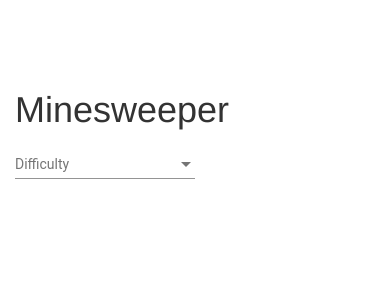
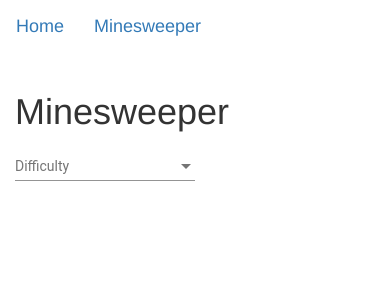
Before and after one commit to simon-lammes/angular-app, an Angular app: page /minesweeper in a window 390 px wide. Shown: the top 300 px of the page. Built offline with nearby package versions, Linux system fonts and the light colour scheme.

Commit message:
navbar visible on small mobile devices

```diff
--- a/src/app/app.component.html
+++ b/src/app/app.component.html
@@ -1,7 +1,5 @@
-<nav class="navbar navbar-expand-lg navbar-light bg-light">
-  <div class="collapse navbar-collapse" id="navbarTogglerDemo01">
-    <a class="navbar-brand" routerLink="/home">Home</a>
-    <a class="navbar-brand" routerLink="/minesweeper">Minesweeper</a>
-  </div>
+<nav class="navbar navbar-light bg-light">
+  <a class="navbar-brand" routerLink="/home">Home</a>
+  <a class="navbar-brand" routerLink="/minesweeper">Minesweeper</a>
 </nav>
 <router-outlet></router-outlet>
```
